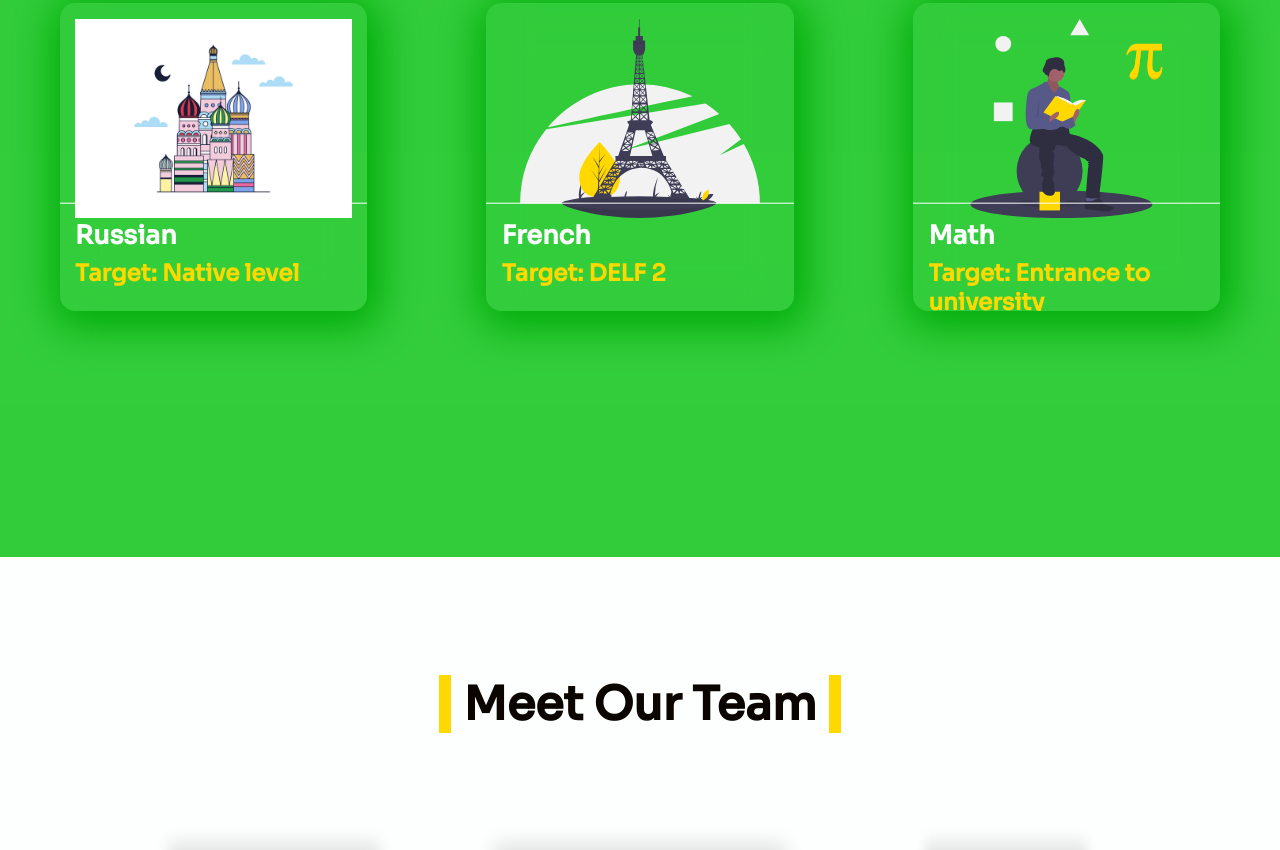
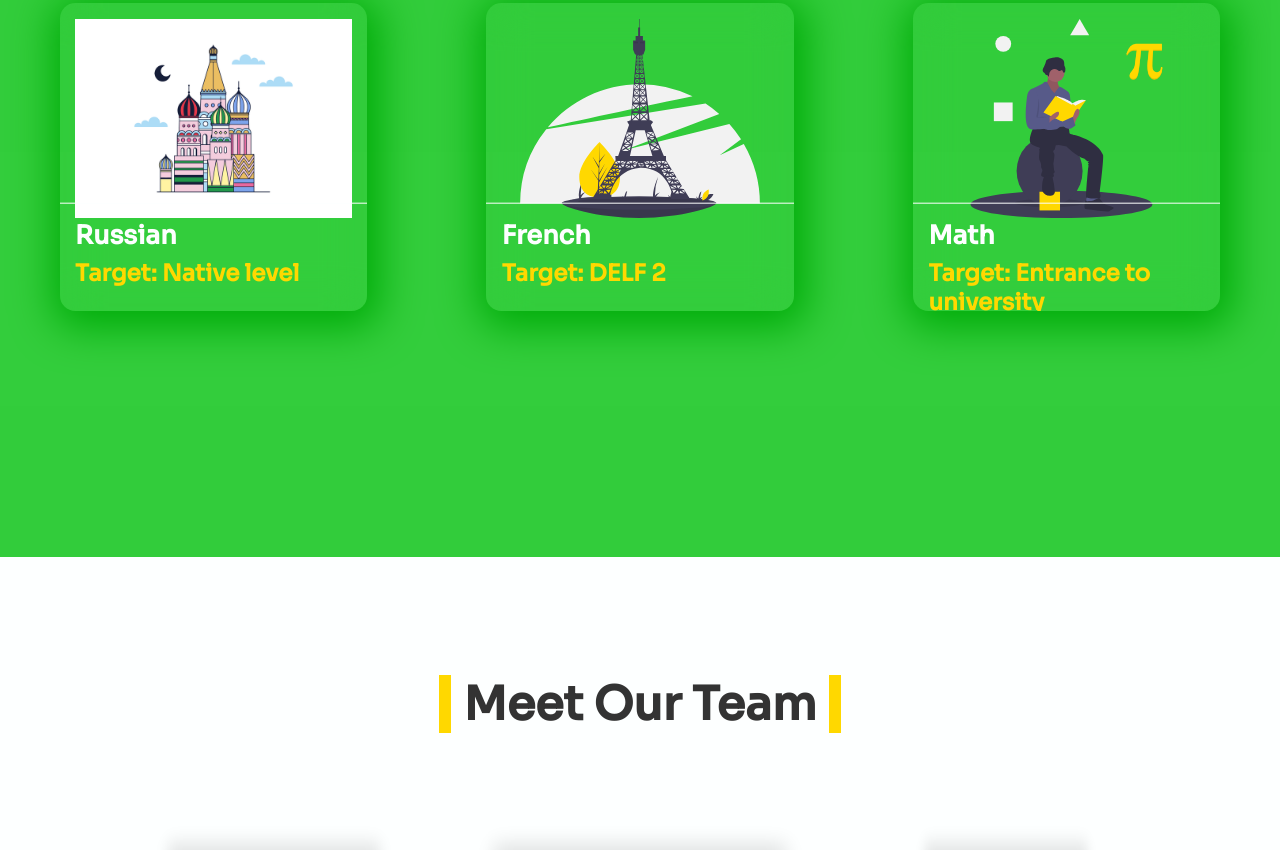
Before and after one commit to gfirik/8_eduvive, a plain HTML site: page index.html in a window 1280 px wide. Shown: the part 2643-3493 px from the top of the page. Drawn offline with nearby package versions, Linux system fonts and the light colour scheme.

Commit message:
smths added

```diff
--- a/css/_team_section.scss
+++ b/css/_team_section.scss
@@ -19,6 +19,7 @@
         border-left: 1vw solid $yellow;
         border-right: 1vw solid $yellow;
         padding: 0 1vw;
+        color: $black-2;
     }
 }
 .team, .swiper-wrapper {
```
Also changed, not shown: css/style.css, 1 other file.
